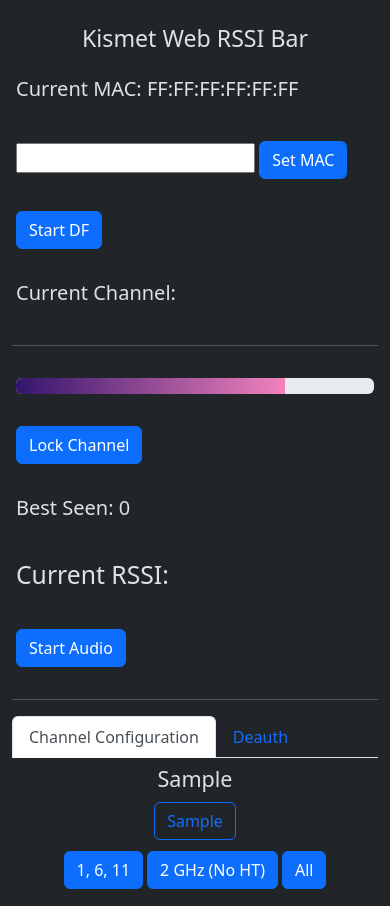
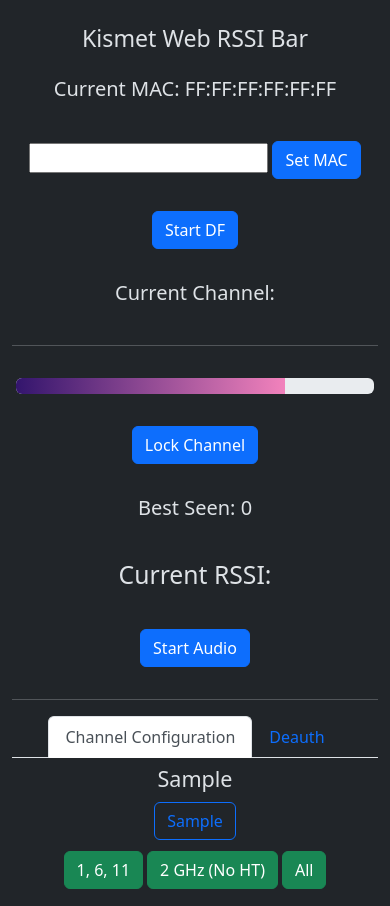
Before and after one commit to GrokkedBandwidth/kismet_web_rssi-bar, a Flask app: page / in a window 390 px wide. Run offline with Flask 2, Linux system fonts and the light colour scheme; a database or web service that is not in the repository returns one stand-in record (values such as "Sample title"); data that the repository does not hold is empty; some libraries are stand-ins or nearby versions.

Commit message:
Update css for mobile environment

```diff
--- a/static/css/clean.css
+++ b/static/css/clean.css
@@ -57,3 +57,28 @@ hr {
 .pre-select {
     margin: 2px;
 }
+
+@media (max-width: 575px) {
+    .col-sm-6 {
+        display: flex;
+        justify-content: center;
+    }
+    .nav-tabs {
+        display: flex;
+        justify-content: center;
+    }
+}
+
+@media (max-width: 810px) {
+      .deauth-container {
+       display: flex;
+       flex-direction: column;
+       justify-content: center;
+    }
+    .deauth-option {
+        padding: 2%;
+        margin: 2% 0;
+        text-align: center;
+    }
+
+}
--- a/templates/index.html
+++ b/templates/index.html
@@ -72,12 +72,12 @@
                     </div>
                 </div>
                 <div class="pre-select-options {{item['kismet.datasource.uuid']}}">
-                    <a class="btn btn-primary pre-select one" href="{{ url_for('survey_channels', uuid=item['kismet.datasource.uuid'], option='one')}}">1, 6, 11</a>
-                    <a class="btn btn-primary pre-select two" href="{{ url_for('survey_channels', uuid=item['kismet.datasource.uuid'], option='two')}}">2 GHz (No HT)</a>
+                    <a class="btn btn-success pre-select one" href="{{ url_for('survey_channels', uuid=item['kismet.datasource.uuid'], option='one')}}">1, 6, 11</a>
+                    <a class="btn btn-success pre-select two" href="{{ url_for('survey_channels', uuid=item['kismet.datasource.uuid'], option='two')}}">2 GHz (No HT)</a>
                     {% if '36' in item['kismet.datasource.channels'] %}
-                        <a class="btn btn-primary pre-select three" href="{{ url_for('survey_channels', uuid=item['kismet.datasource.uuid'], option='three')}}">5 GHz (No HT)</a>
+                        <a class="btn btn-success pre-select three" href="{{ url_for('survey_channels', uuid=item['kismet.datasource.uuid'], option='three')}}">5 GHz (No HT)</a>
                     {% endif %}
-                    <a class="btn btn-primary pre-select four" href="{{ url_for('survey_channels', uuid=item['kismet.datasource.uuid'], option='four')}}">All</a>
+                    <a class="btn btn-success pre-select four" href="{{ url_for('survey_channels', uuid=item['kismet.datasource.uuid'], option='four')}}">All</a>
                 </div>
             {% endfor %}
         </div>
```
